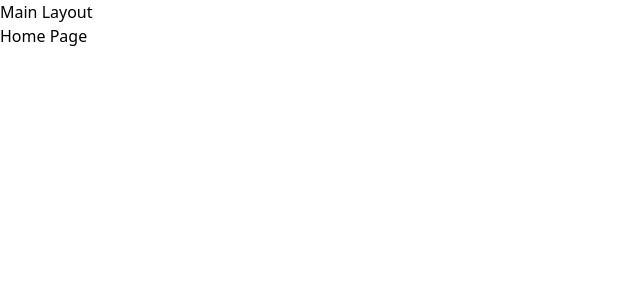
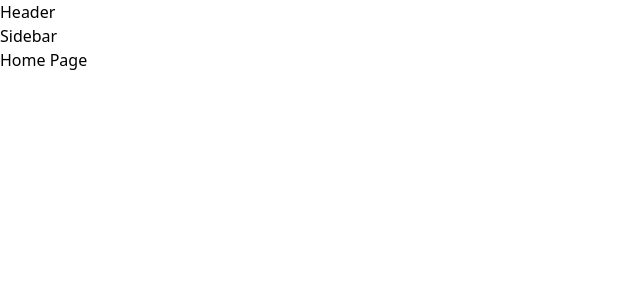
Before and after one commit to guidonunes/marketplace-mern, a React (Create React App) app in the folder dashboard/: page / in a window 1280 px wide. Shown: the top 300 px of the page, without its empty margins (0-640 px from the left). Built offline with nearby package versions, Linux system fonts and the light colour scheme.

Commit message:
imported header and sidebar to component

```diff
--- a/dashboard/src/layout/MainLayout.jsx
+++ b/dashboard/src/layout/MainLayout.jsx
@@ -1,10 +1,16 @@
 import React from 'react';
 import { Outlet } from 'react-router-dom';
+import Header from './Header';
+import Sidebar from './Sidebar';
 
 const MainLayout = () => {
   return (
     <div>
-      <h1>Main Layout <Outlet/></h1>
+      <Header />
+      <Sidebar />
+      <div>
+        <Outlet />
+      </div>
     </div>
   );
 };
```
